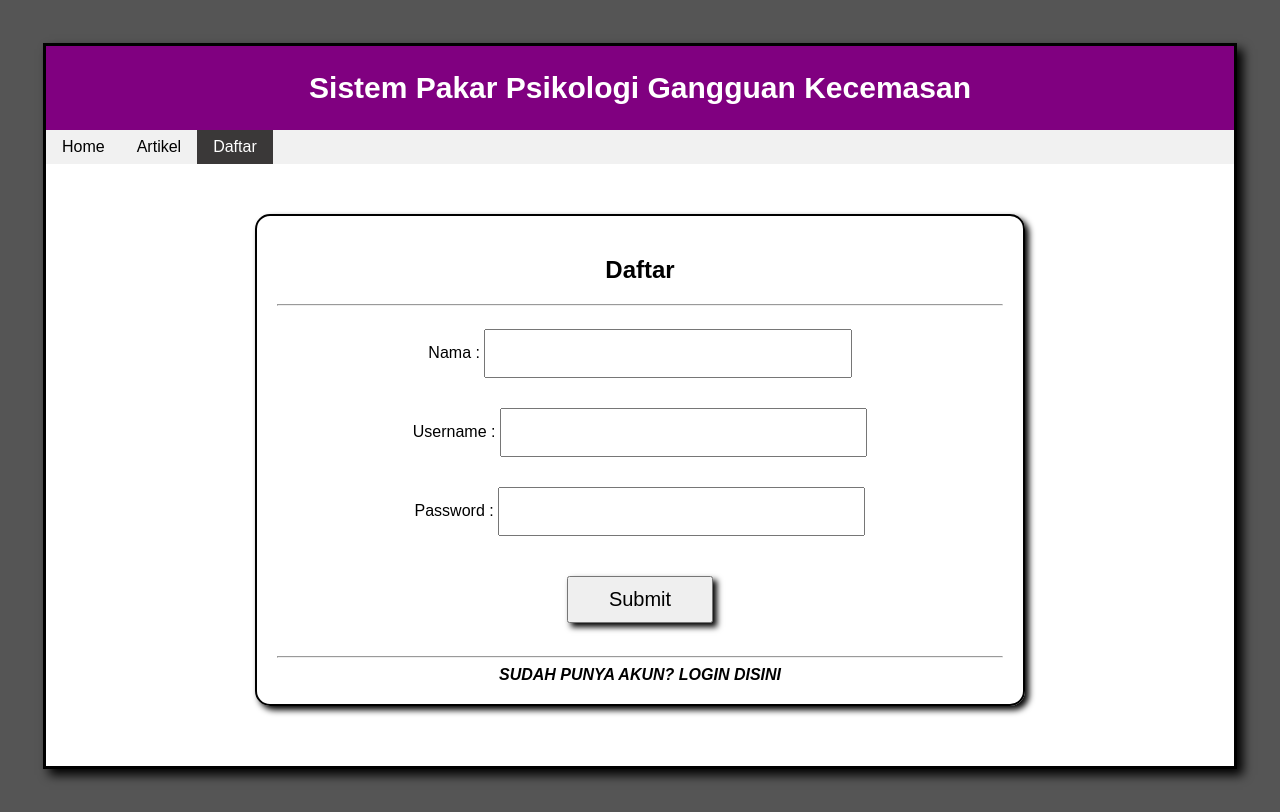
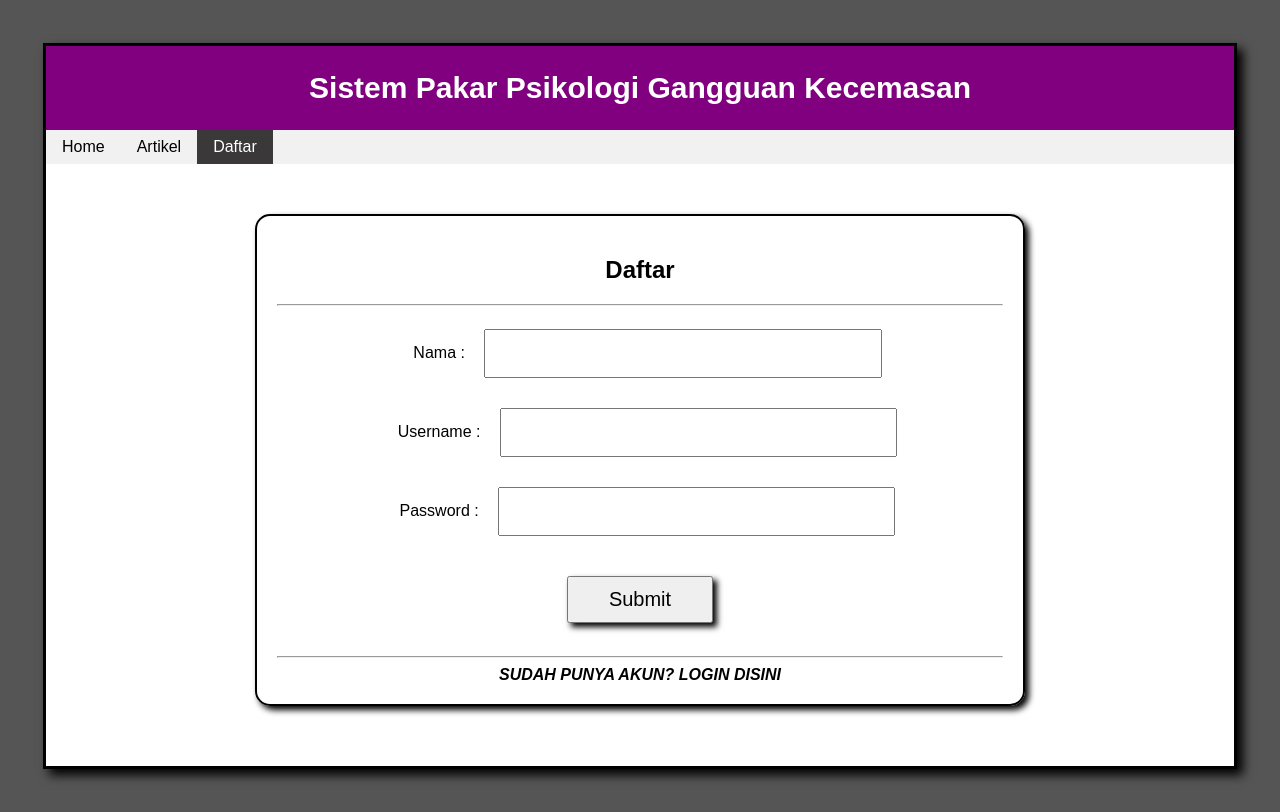
Before and after one commit to ilyasistiqama/mental-health-expert-system, a PHP site: page /views/auth/daftar.php in a window 1280 px wide. Run offline with PHP 8.4, Linux system fonts and the light colour scheme.

Commit message:
[edit] finishing all item part 2

```diff
--- a/assets/main.css
+++ b/assets/main.css
@@ -99,7 +99,7 @@ li a:hover:not(.active) {
 }
 
 .form-control {
-    padding: 15px 0;
+    padding: 15px 15px;
     width: 50%;
 }
 
--- a/views/hasil.php
+++ b/views/hasil.php
@@ -42,7 +42,7 @@ $data = mysqli_fetch_assoc($panggil);
                 <?php
                 if (isset($_SESSION["hak_akses"])) {
                 ?>
-                    <li><a class="active">Konsultasi</a></li>
+                    <li><a class="active" href="konsultasi.php">Konsultasi</a></li>
                     <li><a href="../controllers/logout.php">Logout</a></li>
                 <?php
                 } else {
```
